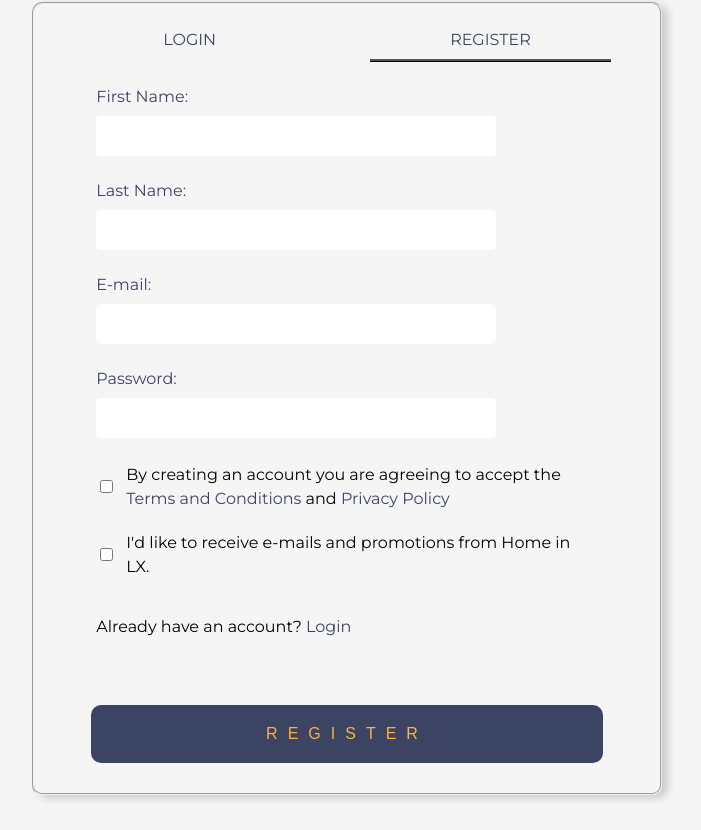
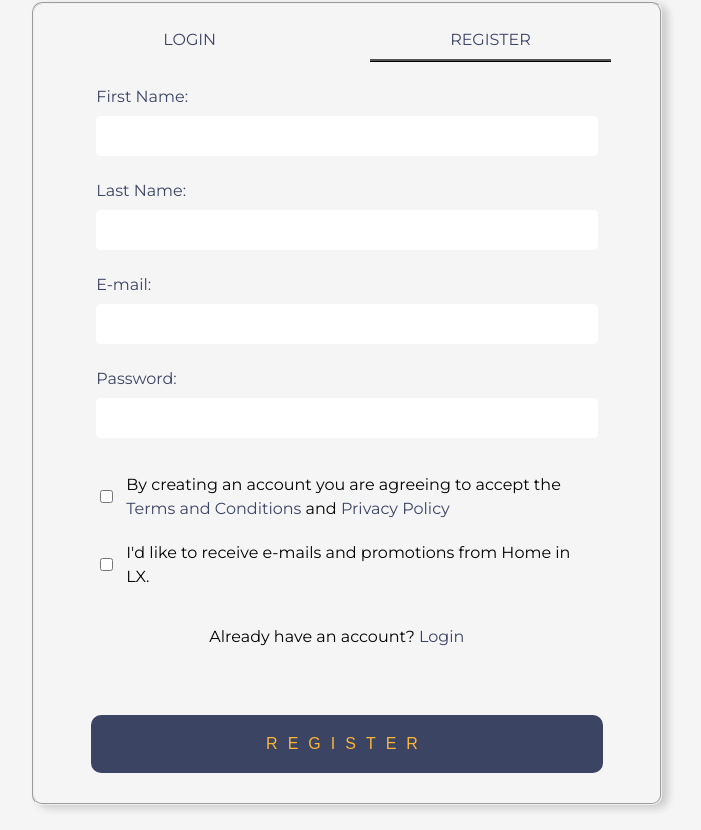
Before and after one commit to GREAT-RE/frontend, a React (Create React App) app: page /register/sign-up in a window 1280 px wide. Shown: the part 400-1230 px from the top of the page, without its empty margins (293-994 px from the left). Built offline with nearby package versions, Linux system fonts and the light colour scheme; no server answers.

Commit message:
Fixed input box width (auto) and centered the Already have an account text

```diff
--- a/src/components/SignUp/SignUp.css
+++ b/src/components/SignUp/SignUp.css
@@ -1,16 +1,20 @@
 .fieldset-signup {
-    display: flex;
+  display: grid;
   align-items: center;
-    margin: 10px 5px;
+  margin: 25px;
   border-radius: 10px;
-    height: 600px;
-    width: 600px;
+  height: auto;
+  width: auto;
   box-shadow: 6px 3px 8px #0000002d;
 }
 
 .signup-form {
   display: grid;
   justify-content: center;
+}
+
+.signup-form .input-forms {
+  width: auto;
 }
 
 .checkbox-signup-container {
@@ -42,6 +46,11 @@
   display: inline;
 }
 
+.have-account {
+  display: flex;
+  justify-content: center;
+}
+
 .signASK {
   color: #3C4464;
 }
@@ -50,10 +59,11 @@
   text-decoration: underline;
 }
 
+
 .checkbox-all {
   display: grid;
   margin-bottom: 10px;
-    margin-top: 15px;
+  margin-top: 25px;
   margin-left: 50px;
   margin-right: 50px;
   gap: 20px;
@@ -68,6 +78,7 @@
 }
 
 @media screen and (max-width:768px) {
+
   .checkbox-text,
   .checkbox-text2 {
     font-size: 16px;
--- a/src/components/SignUp/SignUp.jsx
+++ b/src/components/SignUp/SignUp.jsx
@@ -141,7 +141,7 @@ const SignUp = () => {
             </span>
           </label>
           <p className="have-account">
-          Already have an account?{" "}
+            Already have an account?&nbsp;{" "}
             <Link to="/register/login" className="signASK">
               Login
             </Link>
```
Lines whose indentation alone changed are shown as unchanged.
